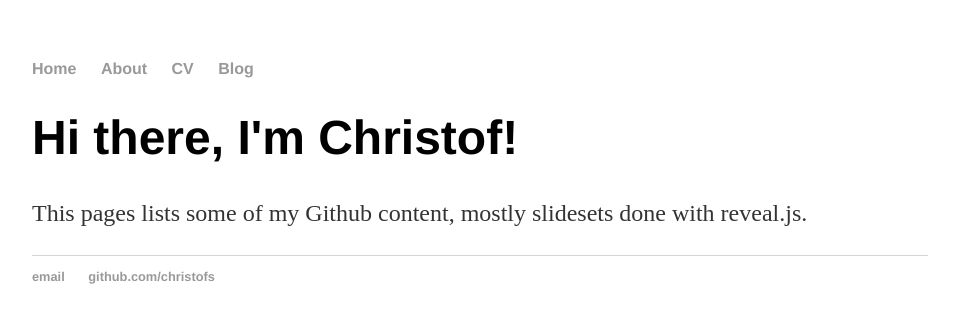
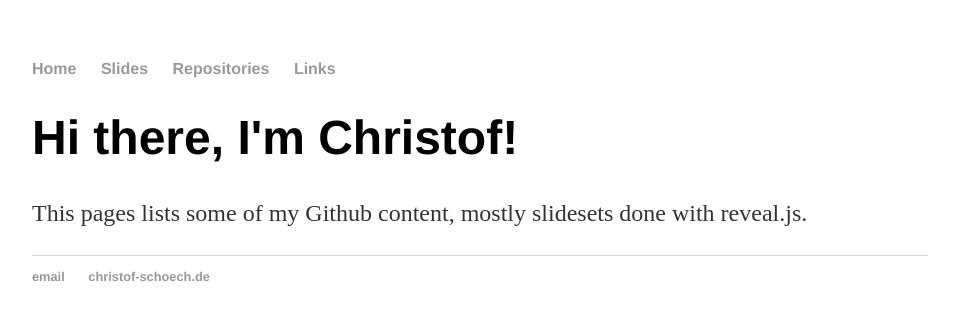
Before and after one commit to christofs/christofs.github.io, a Jekyll site: the page built from index.html, in a window 1280 px wide. Shown: the top 323 px of the page, without its empty margins (160-1119 px from the left). Built offline with Jekyll 4.4.1, drawn with Linux system fonts in a browser that asks for light colours.

Commit message:
Update default.html

```diff
--- a/_layouts/default.html
+++ b/_layouts/default.html
@@ -9,9 +9,9 @@
 			<nav>
 	    		<ul>
 	        		<li><a href="/">Home</a></li>
-		        	<li><a href="/about">About</a></li>
-	        		<li><a href="/cv">CV</a></li>
-	        		<li><a href="/blog">Blog</a></li>
+		        	<li><a href="/about">Slides</a></li>
+	        		<li><a href="/cv">Repositories</a></li>
+	        		<li><a href="/blog">Links</a></li>
 	    		</ul>
 			</nav>
 			<div class="container">
@@ -22,7 +22,7 @@
 			<footer>
 	    		<ul>
 	        		<li><a href="mailto:schoech@uni-trier.de">email</a></li>
-	        		<li><a href="https://github.com/christofs">github.com/christofs</a></li>
+	        		<li><a href="https:christof-schoech.de/en">christof-schoech.de</a></li>
 				</ul>
 			</footer>
 		</body>
```
